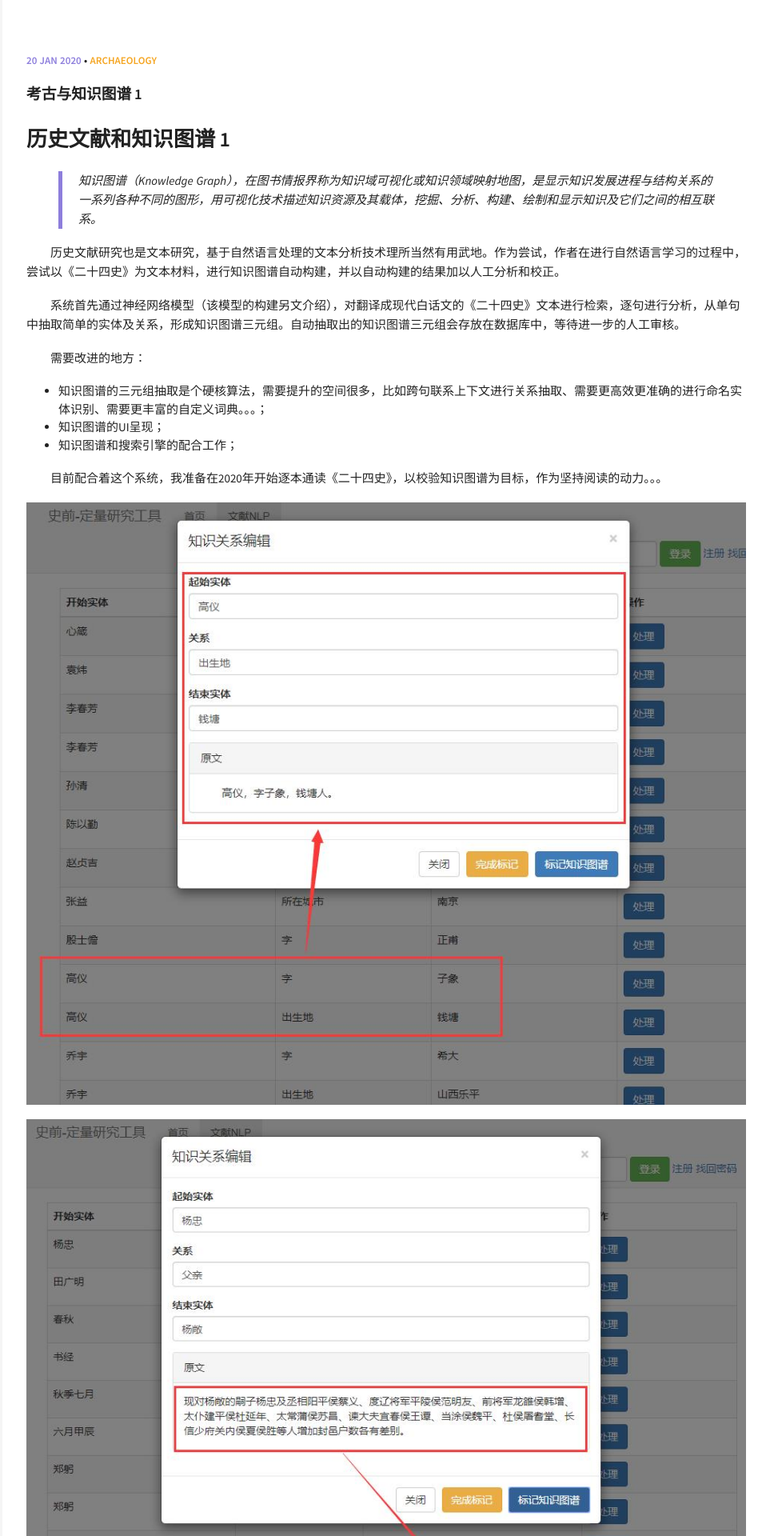
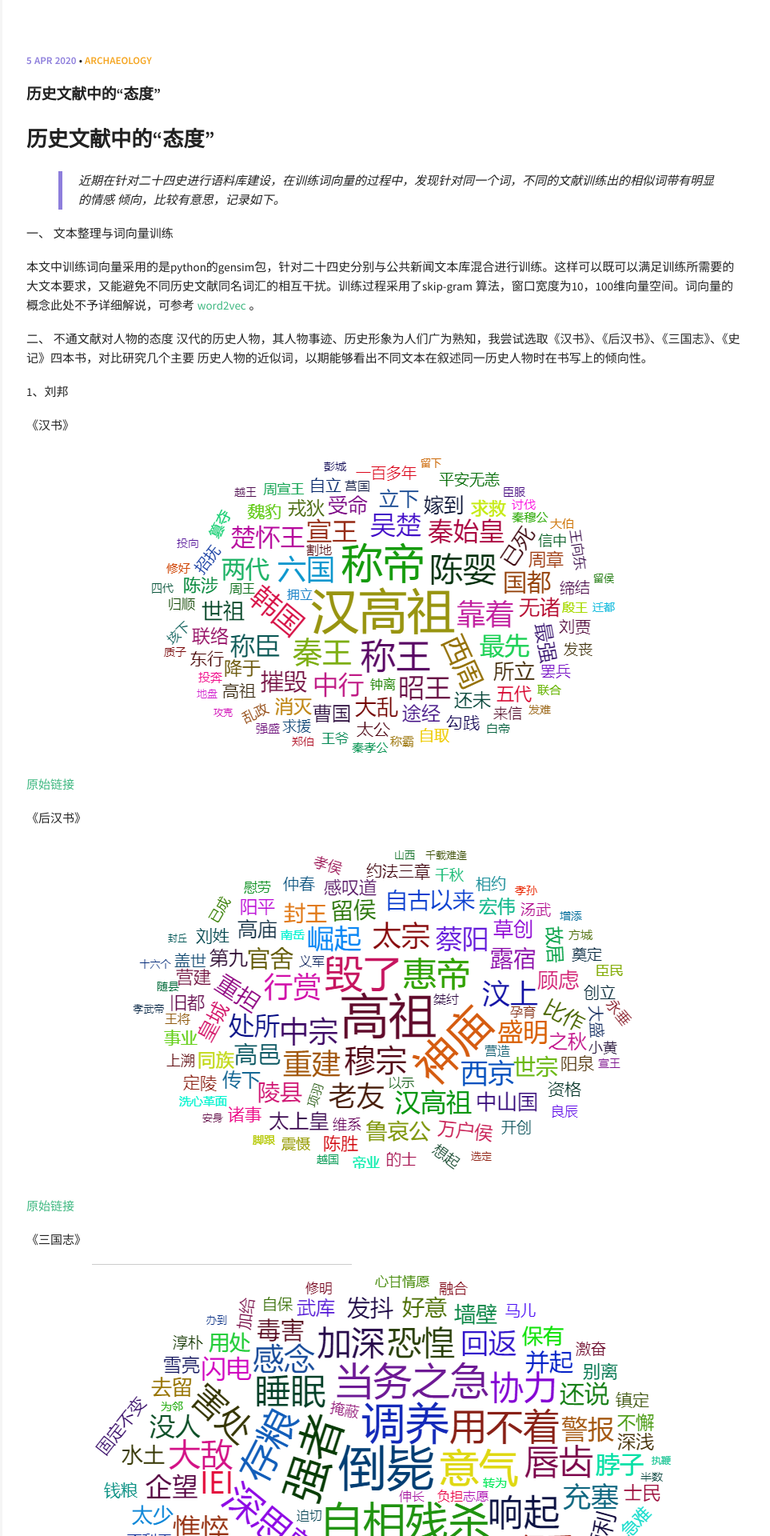
Before and after one commit to caimmy/caimmy.github.io, a Jekyll site: the page built from index.html, in a window 1280 px wide. Shown: the top 1920 px of the page at 80% size, without its empty margins (317-1280 px from the left). Built offline with Jekyll 4.4.1, drawn with Linux system fonts in a browser that asks for light colours; some of the changed text lies outside the part shown.

Commit message:
词向量研究，不通文本描述的主观倾向性。

```diff
--- a/_posts/考古学/2020-01-19-prehistory-knowledgegraph-01.md
+++ b/_posts/考古学/2020-01-19-prehistory-knowledgegraph-01.md
@@ -1,12 +1,12 @@
 ---
 layout: post
-title: "考古与知识图谱 1"
+title: "历史文献与知识图谱 1"
 date: 2020-01-19 16:49:00
 category: archaeology
 tags: 在线系统 prehistory 定量 人工智能 知识图谱
 ---
 
-## 历史文献和知识图谱 1
+## 历史文献与知识图谱 1
 
 > 知识图谱（Knowledge Graph），在图书情报界称为知识域可视化或知识领域映射地图，是显示知识发展进程与结构关系的一系列各种不同的图形，用可视化技术描述知识资源及其载体，挖掘、分析、构建、绘制和显示知识及它们之间的相互联系。
 
--- /dev/null
+++ b/_posts/考古学/2020-04-05-prehistory-word2vec-01.md
@@ -0,0 +1,51 @@
+---
+layout: post
+title: "历史文献中的“态度”"
+date: 2020-04-05 10:50:00
+category: archaeology
+tags: 在线系统 prehistory 定量 自然语言处理 词向量 文本分析
+---
+
+## 历史文献中的“态度”
+
+> 近期在针对二十四史进行语料库建设，在训练词向量的过程中，发现针对同一个词，不同的文献训练出的相似词带有明显的情感
+倾向，比较有意思，记录如下。
+
+一、 文本整理与词向量训练
+
+  本文中训练词向量采用的是python的gensim包，针对二十四史分别与公共新闻文本库混合进行训练。这样可以既可以满足训练所需要的
+  大文本要求，又能避免不同历史文献同名词汇的相互干扰。训练过程采用了skip-gram 算法，窗口宽度为10，100维向量空间。词向量的
+  概念此处不予详细解说，可参考 [word2vec][link_word2vec] 。
+
+二、 不通文献对人物的态度
+  汉代的历史人物，其人物事迹、历史形象为人们广为熟知，我尝试选取《汉书》、《后汉书》、《三国志》、《史记》四本书，对比研究几个主要
+  历史人物的近似词，以期能够看出不同文本在叙述同一历史人物时在书写上的倾向性。
+
+  1、刘邦
+
+   《汉书》
+
+   ![刘邦-《汉书》](/img/202004/hanshu_liubang_wv.png)
+
+   [原始链接](https://www.prehistory.cn/nlp/word2vec?posword=%E5%88%98%E9%82%A6&negword=&book=%E6%B1%89%E4%B9%A6)
+
+   《后汉书》
+
+   ![刘邦-《后汉书》](/img/202004/houhanshu_liubang.png)
+
+   [原始链接](https://www.prehistory.cn/nlp/word2vec?posword=%E5%88%98%E9%82%A6&negword=&book=%E5%90%8E%E6%B1%89%E4%B9%A6)
+
+   《三国志》
+
+   ![刘邦-《三国志》](/img/202004/sanguozhi_liubang.png)
+
+   [原始链接](https://www.prehistory.cn/nlp/word2vec?posword=%E5%88%98%E9%82%A6&negword=&book=%E4%B8%89%E5%9B%BD%E5%BF%97)
+
+   《史记》
+
+   ![刘邦-《史记》](/img/202004/shiji_liubang.png)
+
+   [原始链接](https://www.prehistory.cn/nlp/word2vec?posword=%E5%88%98%E9%82%A6&negword=&book=%E5%8F%B2%E8%AE%B0)
+
+
+[link_word2vec]: https://baike.baidu.com/item/Word2vec/22660840
```
Also changed, not shown: img/202004/hanshu_liubang_wv.png (added), img/202004/houhanshu_liubang.png (added), img/202004/sanguozhi_liubang.png (added), img/202004/shiji_liubang.png (added), 1 other file.
